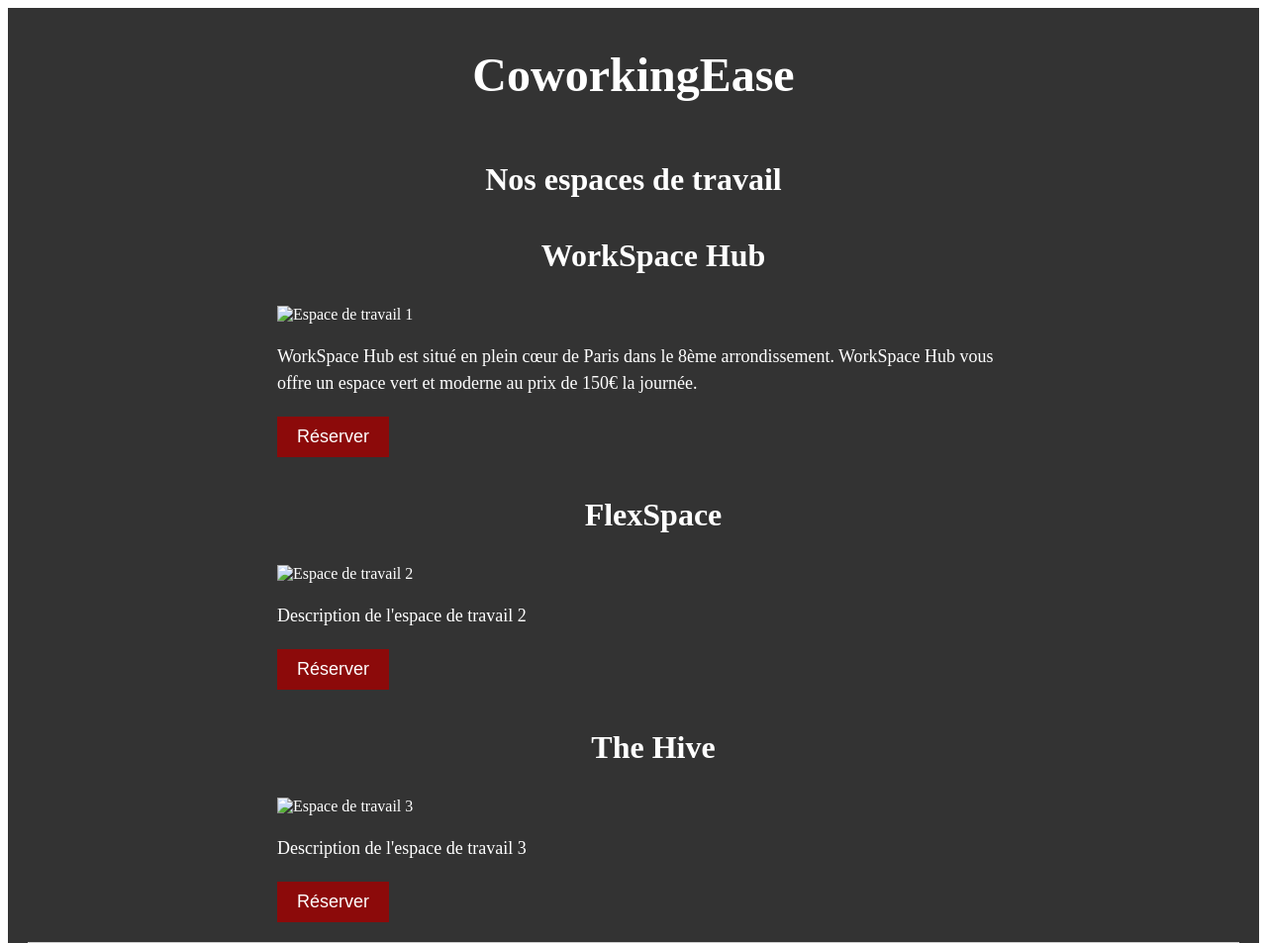
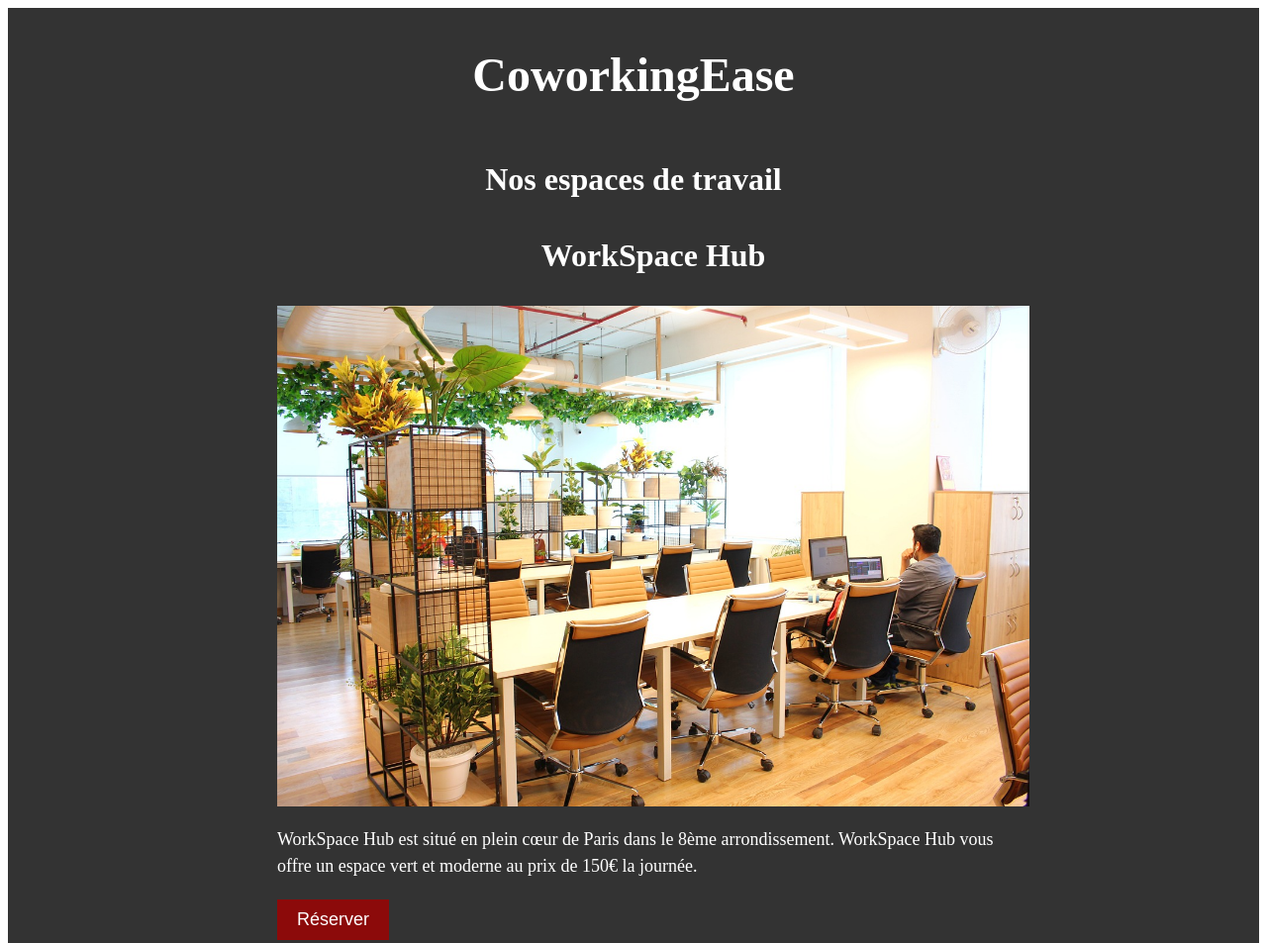
Before and after one commit to 09032005/startup., a plain HTML site: page index.html in a window 1280 px wide. Shown: the top 953 px of the page at 99% size. Drawn offline with Linux system fonts and the light colour scheme.

Commit message:
Update index.html

```diff
--- a/index.html
+++ b/index.html
@@ -19,7 +19,7 @@
         <ul>
             <p>
             <h3>WorkSpace Hub</h3>
-            <img src="/Programmation/espace de travail 1.jpeg" alt="Espace de travail 1" width="800">
+            <img src="/espace de travail 1.jpeg" alt="Espace de travail 1" width="800">
             <p>WorkSpace Hub est situé en plein cœur de Paris dans le 8ème arrondissement. WorkSpace Hub vous offre un espace vert et moderne au prix de 150€ la journée.</p>
 
          <!-- HTML -->
@@ -45,7 +45,7 @@ boutonReserver.addEventListener("click", function() {
             </p>
             <p>
             <h3>FlexSpace</h3>
-            <img src="/Programmation/coworking 2.jpeg" alt="Espace de travail 2" width="800">
+            <img src="coworking 2.jpeg" alt="Espace de travail 2" width="800">
             <p>Description de l'espace de travail 2</p>
 
             <!-- HTML -->
@@ -72,7 +72,7 @@ boutonReserver.addEventListener("click", function() {
             </p>
             <p>
             <h3>The Hive</h3>
-            <img src="/Programmation/cowork3.jpeg" alt="Espace de travail 3" width="800">
+            <img src="cowork3.jpeg" alt="Espace de travail 3" width="800">
             <p>Description de l'espace de travail 3</p>
 
             <!-- HTML -->
```
